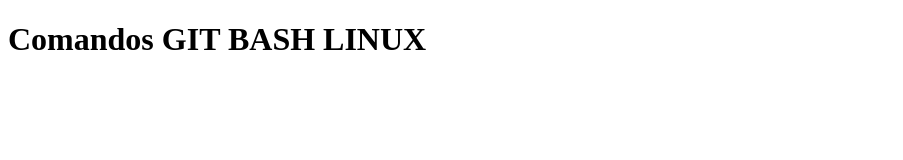
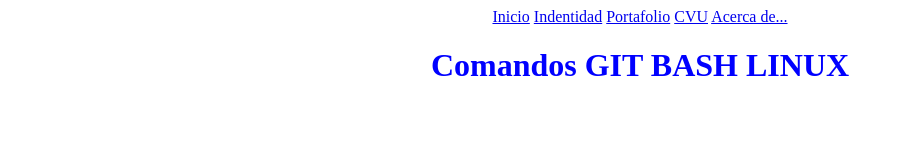
Before and after one commit to AngelEstrada21/paginaweb, a plain HTML site: page index.html in a window 1280 px wide. Shown: the whole page, without its empty margins (0-903 px from the left). Drawn offline with Linux system fonts and the light colour scheme.

Commit message:
Agrego el menu horizontal superior y archivo css

```diff
--- /dev/null
+++ b/css/style.css
@@ -0,0 +1,8 @@
+.menuHorizontal{
+    text-align: center;
+    color: blueviolet
+}
+.titulo{
+    text-align: center;
+    color: blue
+}
--- a/index.html
+++ b/index.html
@@ -4,8 +4,18 @@
     <meta charset="UTF-8">
     <meta name="viewport" content="width=device-width, initial-scale=1.0">
     <title>GIT BASH</title>
+    <link rel="stylesheet" type="text/css" href="css/style.css">
 </head>
 <body>
-    <h1>Comandos GIT BASH LINUX </H1>
+    <div class="menuHorizontal">
+        <a href="index.html">Inicio</a>
+        <a href="indentidad.html">Indentidad</a>
+        <a href="portafolio.html">Portafolio</a>
+        <a href="cvu.html">CVU</a>
+        <a href="acerca.html">Acerca de...</a>
+    </div>
+    <div class="titulo">
+        <h1>Comandos GIT BASH LINUX </H1>
+    </div>
 </body>
 </html>
```
